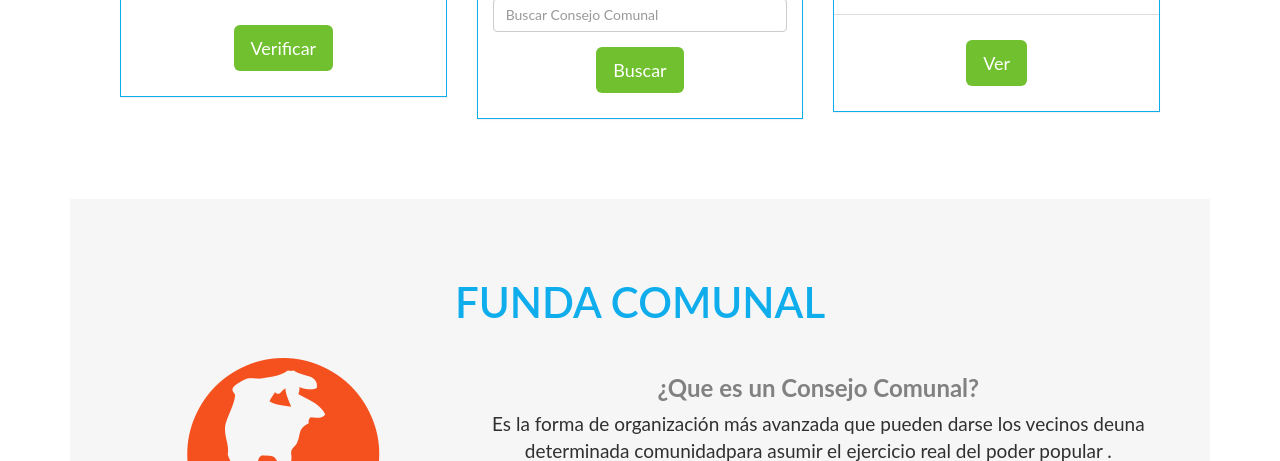
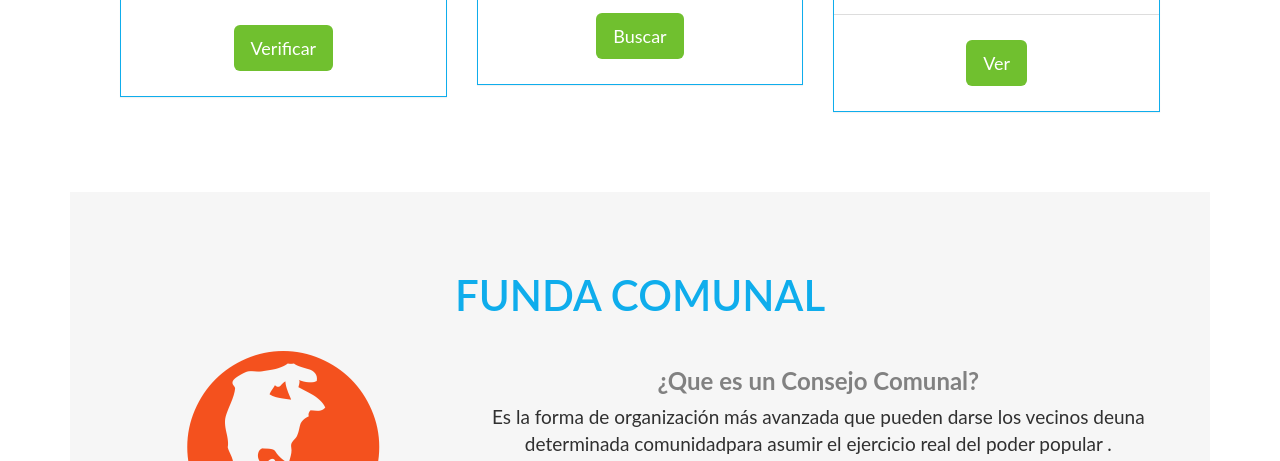
Before and after one commit to joelxheredia/SistemaConsejosComunales, a Yii app: the page made by views/site/index.php in a window 1280 px wide. Shown: the part 855-1316 px from the top of the page. Run offline with PHP 8.4 and a stand-in for Yii, Linux system fonts and the light colour scheme; the template is opened without the code that fills it, so the values that code supplies are empty; form fields are guessed from the names that the template uses; some libraries are stand-ins or nearby versions.

Commit message:
removido input del home para buscar consejos comunales

```diff
--- a/views/site/index.php
+++ b/views/site/index.php
@@ -47,7 +47,6 @@ $this->title = 'hw_Output_Document(hw_document)rganización Comunal';
               <img src="<?php echo Yii::$app->getUrlManager()->getBaseUrl();?>/img/buscar.png" class="img-rounded" alt="Buscar" width="40%" height="40%">
             </div>
             <div class="panel-footer">
-              <input type="email" class="form-control" size="50" placeholder="Buscar Consejo Comunal" required>
               <a href="  <?php  echo Yii::$app->getUrlManager()->getBaseUrl(); ?>/consejocomunal/listarconsejo " type="button" class="btn btn-lg">Buscar</a>
             </div>
           </div>
```
